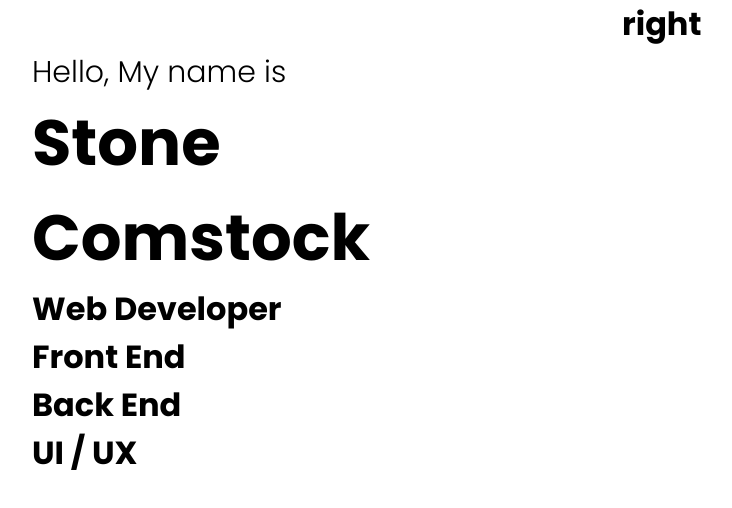
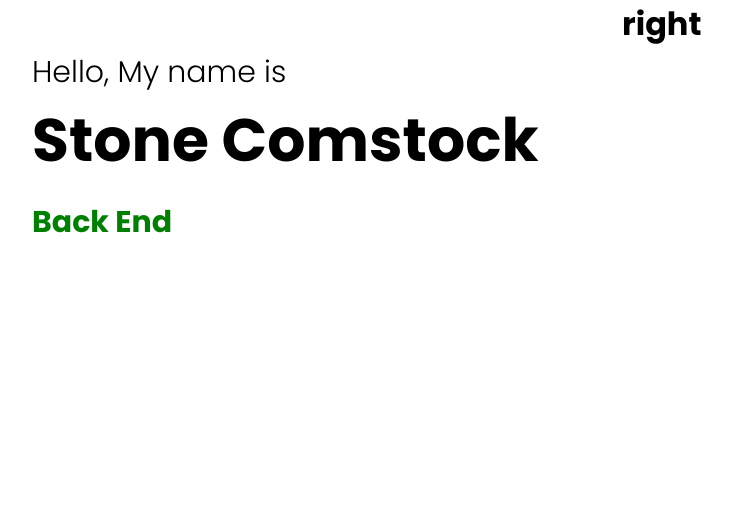
Before and after one commit to stone-com/react-portfolio, a React (Create React App) app: page / in a window 1280 px wide. Shown: the top 508 px of the page, without its empty margins (18-750 px from the left). Built offline with nearby package versions, Linux system fonts and the light colour scheme.

Commit message:
added css animation

```diff
--- a/src/components/intro/intro.css
+++ b/src/components/intro/intro.css
@@ -12,9 +12,41 @@
 }
 
 .intro-left-wrapper {
-    padding: 50px;
+  padding: 50px;
 }
 .intro-intro {
-    font-size: 30px;
-    font-weight: 300;
+  font-size: 30px;
+  font-weight: 300;
 }
+.intro-name {
+  font-size: 60px;
+}
+.intro-title {
+  overflow: hidden;
+  height: 50px;
+}
+
+.intro-title-item {
+  height: 50px;
+  font-size: 30px;
+  font-weight: bold;
+  color: green;
+  display: flex;
+  align-items: center;
+}
+
+.intro-title-wrapper {
+  height: 100%;
+  animation: move 10s ease-in-out infinite alternate;
+}
+@keyframes move {
+  33% {
+    transform: translateY(-50px);
+  }
+  66% {
+    transform: translateY(-100px);
+  }
+  100% {
+    transform: translateY(-150px);
+  }
+}
```
